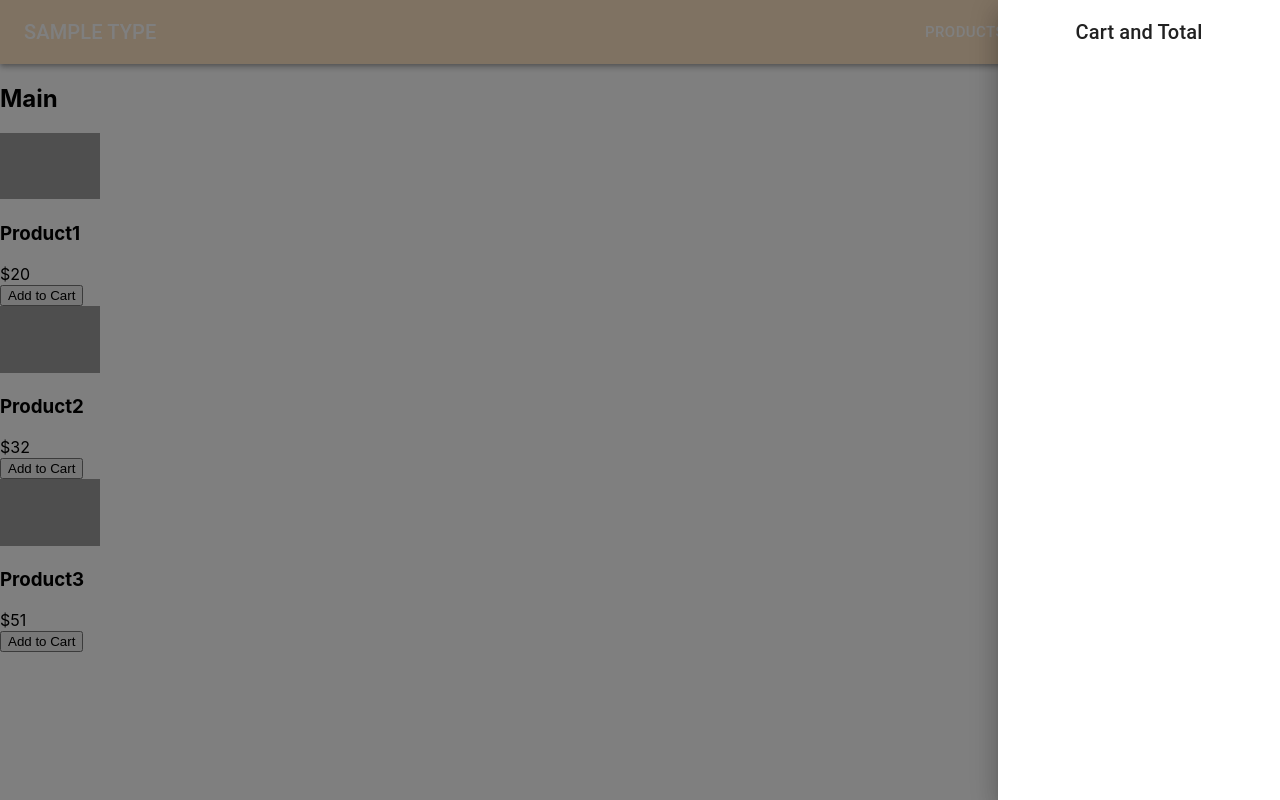
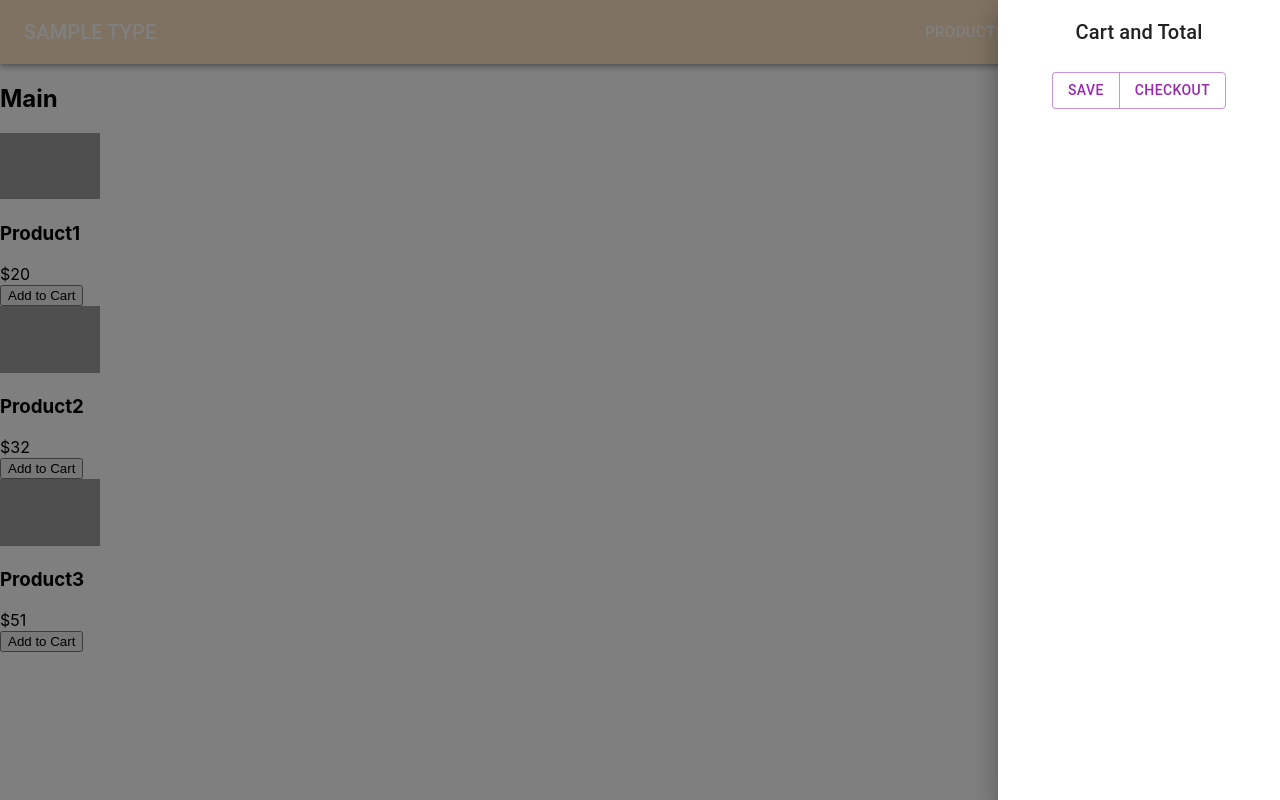
Before and after one commit to kristenbartel/react-shopping-basicMUI, a React (Create React App) app: page / in a window 1280 px wide. Both pictures are taken after a click on the button "CART". Built offline with nearby package versions, Linux system fonts and the light colour scheme; grey boxes are pictures that could not be loaded.

Commit message:
added materials to cart and cartlist

```diff
--- a/src/components/Cart.jsx
+++ b/src/components/Cart.jsx
@@ -6,9 +6,9 @@ function Cart() {
     const [isDrawerOpen, setIsDrawerOpen] = useState(false)
 
     // const onAdd = (product) => {
-    //     const doesExist = cartItems.find(x => x.id === product.id);
+    //     const doesExist = cartItems.find(i => i.id === product.id);
     //     if(doesExist){
-    //         setCartItems(cartItems.map(x => x.id === product.id ? {...doesExist, qty: doesExist.qty + 1} : x));
+    //         setCartItems(cartItems.map(i => i.id === product.id ? {...doesExist, qty: doesExist.qty + 1} : x));
     //     } else {
     //         setCartItems([...cartItems, {...product, qty: 1}])
     //     }
--- a/src/components/CartList.jsx
+++ b/src/components/CartList.jsx
@@ -3,36 +3,55 @@ import List from '@mui/material/List';
 import ListItem from '@mui/material/ListItem';
 import { useContext } from 'react';
 import StateContext from '../context';
-// import { useState } from 'react';
-// import ListItemText from '@mui/material/ListItemText';
-// import ListItemAvatar from '@mui/material/ListItemAvatar';
-// import Avatar from '@mui/material/Avatar';
-// import ImageIcon from '@mui/icons-material/Image';
+import ListItemText from '@mui/material/ListItemText';
+import ListItemAvatar from '@mui/material/ListItemAvatar';
+import Avatar from '@mui/material/Avatar';
+import IconButton from '@mui/material/IconButton';
+import DeleteIcon from '@mui/icons-material/Delete';
+import Box from '@mui/material/Box';
+import ButtonGroup from '@mui/material/ButtonGroup';
+import Button from '@mui/material/Button';
+
+const buttons = [
+  <Button key="one">Save</Button>,
+  <Button key="two">Checkout</Button>,
+];
 
 export default function CartList() {
 const [ state, dispatch ] = useContext(StateContext);
 
   return (
+      <>
     <List sx={{ width: '100%', maxWidth: 360, bgcolor: 'background.paper' }}>
        {state.map((i) => (
              <ListItem key={i.id}>
-                {i.productName}
-                {i.price}
-
-            <img src={i.image} alt={i.productName} />
+                <ListItemAvatar>
+                <Avatar>
+                <img src={i.image} alt={i.productName} />
+                </Avatar>
+                </ListItemAvatar>
+                <ListItemText primary= {i.productName} secondary={i.price} />
+                <IconButton aria-label="delete" size="small">
+                <DeleteIcon fontSize="inherit" />
+                </IconButton>
              </ListItem>
        ))
        }
     </List>
+    <Box
+      sx={{
+        display: 'flex',
+        flexDirection: 'column',
+        alignItems: 'center',
+        '& > *': {
+          m: 1,
+        },
+      }}
+    >
+      <ButtonGroup color="secondary" aria-label="medium secondary button group">
+        {buttons}
+      </ButtonGroup>
+    </Box>
+    </>
   );
 }
-
-
-// {/* <ListItemAvatar>
-// <Avatar>
-// {/* can the image icon contain a product image from props or database? */}
-// <ImageIcon />
-// </Avatar>
-// </ListItemAvatar>
-// {/* Can the ListItemText hold data from props or database? */}
-// <ListItemText primary='Product' secondary="Product Description" /> */}
```
